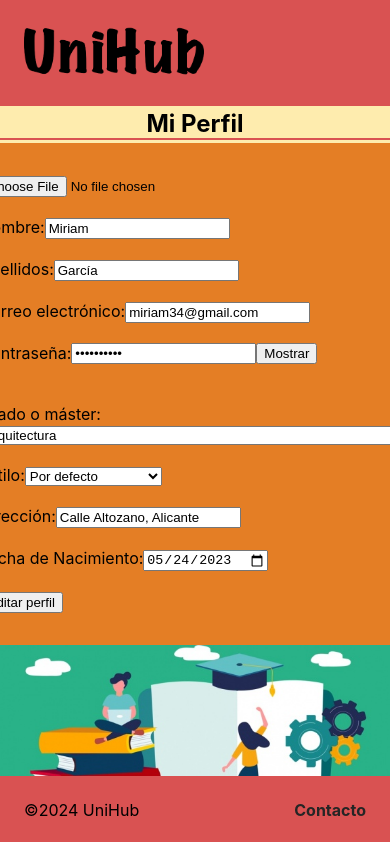
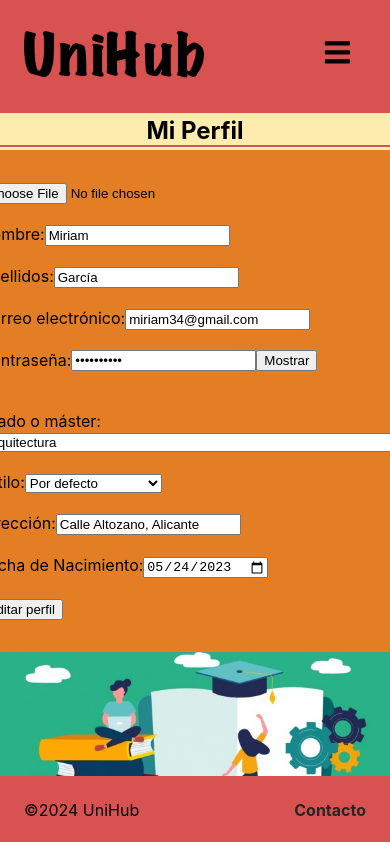
Before and after one commit to Dinastia-Harzu/UniHub, a React (Create React App) app in the folder frontend/unihub/: page / in a window 390 px wide. Shown: the top 842 px of the page. Built offline with nearby package versions, Linux system fonts and the light colour scheme.

Commit message:
NavBar Responsive

```diff
--- a/frontend/unihub/src/App.js
+++ b/frontend/unihub/src/App.js
@@ -1,5 +1,4 @@
 import "./App.css";
-import "./styles/general.css";
 import Header from "./components/commons/Header.js";
 import Inicio from "./components/Inicio.js";
 import Footer from "./components/commons/Footer.js";
--- a/frontend/unihub/src/components/commons/Header.js
+++ b/frontend/unihub/src/components/commons/Header.js
@@ -1,31 +1,83 @@
 import React from 'react';
-import { slide as Menu } from 'react-burger-menu'
+import { useRef } from "react";
+import { FaBars, FaTimes } from "react-icons/fa"
+// import { slide as Menu } from 'react-burger-menu';
+
+import "../../styles/general.css";
+import "../../styles/header.css";
+
 
 export default function Header() {
+  const navRef = useRef();
+
+  const showNavbar = () => {
+    navRef.current.classList.toggle("responsive_nav");
+  }
+
   return (
     <header>
-      <div className="navbar">
       <div className="container1">
         <a href="/">
           <img className='logotipo' src="assets/Tiny_Logo.PNG" alt="logo" />
         </a>
       </div>
-        <Menu pageWrapId={"page-wrap"} left>
-          <div class="container2">
-            <ul className="navbar-menu">
-              <li className="navbar-item"><a href="/">Inicio</a></li>
-              <li className="navbar-item"><a href="/descubrir">Descubrir</a></li>
-              <li className="navbar-item"><a href="/buscar">Buscar</a></li>
-            </ul>
+      <nav ref={navRef}>
+        <div className="container2">
+          <a href="/" className="navbar-item">Inicio</a>
+          <a href="/descubrir" className="navbar-item">Descubrir</a>
+          <a href="/buscar" className="navbar-item">Buscar</a>
         </div>
-          <div class="container3">
         <div className="navbar-buttons">
           <a className="btn btn-secondary" href="/login">Identificarse</a>
           <a className="btn btn-primary" href="/signup">Registrarse</a>
         </div>
-          </div>
-        </Menu>
-      </div>
+        <button className='nav-btn nav-close-btn' onClick={showNavbar}>
+          <FaTimes />
+        </button>
+      </nav>
+      <button className='nav-btn' onClick={showNavbar}>
+        <FaBars />
+      </button>
     </header>
   );
 }
+// <header>
+//   {screenWidth <= 475 ? (
+//     <Menu pageWrapId={"page-wrap"} left>
+//       <div className="container2">
+//         <ul className="navbar-menu">
+// <li className="navbar-item"><a href="/">Inicio</a></li>
+// <li className="navbar-item"><a href="/descubrir">Descubrir</a></li>
+// <li className="navbar-item"><a href="/buscar">Buscar</a></li>
+//         </ul>
+//       </div>
+//       <div className="container3">
+//         <div className="navbar-buttons">
+//           <a className="btn btn-secondary" href="/login">Identificarse</a>
+//           <a className="btn btn-primary" href="/signup">Registrarse</a>
+//         </div>
+//       </div>
+//     </Menu>
+//   ) : (
+//     <div className="navbar">
+//       <div className="container1">
+//         <a href="/">
+//           <img className='logotipo' src="assets/Tiny_Logo.PNG" alt="logo" />
+//         </a>
+//       </div>
+//       <div class="container2">
+//         <ul className="navbar-menu">
+//           <li className="navbar-item"><a href="/">Inicio</a></li>
+//           <li className="navbar-item"><a href="/descubrir">Descubrir</a></li>
+//           <li className="navbar-item"><a href="/buscar">Buscar</a></li>
+//         </ul>
+//       </div>
+//       <div className="container3">
+//         <div className="navbar-buttons">
+//           <a className="btn btn-secondary" href="/login">Identificarse</a>
+//           <a className="btn btn-primary" href="/signup">Registrarse</a>
+//         </div>
+//       </div>
+//     </div>
+//   )}
+// </header>
--- /dev/null
+++ b/frontend/unihub/src/styles/header.css
@@ -0,0 +1,99 @@
+@import url("paleta-normal.css");
+
+header {
+  display: flex;
+  align-items: center;
+  justify-content: space-between;
+  background-color: var(--color-bg-2);
+  color: var(--color-text);
+  padding: 1.5em;
+}
+
+header .nav-btn {
+  padding: .5em;
+  cursor: pointer;
+  background-color: transparent;
+  border: none;
+  outline: none;
+  visibility: hidden;
+  opacity: 0;
+  font-size: 1.8em;
+}
+
+nav {
+  display: flex;
+  justify-content: space-between;
+  align-items: center;
+  width: 100%;
+}
+
+nav .navbar-buttons {
+  width: 33%;
+  display: flex;
+  justify-content: end;
+  align-items: center;
+}
+
+nav .container2 {
+  flex-grow: 1;
+  display: flex;
+  justify-content: end;
+}
+
+@media only screen and (max-width: 970px) {
+  header .nav-btn {
+    visibility: visible;
+    opacity: 1;
+  }
+
+  header nav {
+    position: fixed;
+    top: 0;
+    left: 0;
+    height: 100%;
+    width: 100%;
+    display: flex;
+    align-items: center;
+    justify-content: center;
+    flex-direction: column;
+    gap: .5em;
+    background-color: var(--color-bg-2);
+    transition: 1s;
+    transform: translateY(-100vh);
+  }
+
+  header .responsive_nav {
+    transform: none;
+  }
+
+  nav .nav-close-btn {
+    position: absolute;
+    top: 1em;
+    right: 1em;
+  }
+
+  nav a {
+    font-size: 1.5em;
+  }
+
+  nav .container2 {
+    display: flex;
+    flex-direction: column;
+    justify-content: center;
+    gap: 1.5em;
+    height: fit-content;
+    flex-grow: 0;
+  }
+
+  nav .navbar-buttons {
+    padding: 1em;
+    width: fit-content;
+    height: fit-content;
+    display: flex;
+    flex-direction: column;
+    justify-content: center;
+    align-items: center;
+    font-size: 1.2em;
+  }
+
+}
--- a/package.json
+++ b/package.json
@@ -6,6 +6,7 @@
     "moment": "^2.30.1",
     "mysql": "^2.18.1",
     "oas3-tools": "^2.2.3",
+    "react-icons": "^5.2.0",
     "react-scripts": "^5.0.1"
   }
 }
```
Also changed, not shown: 1 other file (tests, documents, lock files or other folders). Lines whose indentation alone changed are shown as unchanged.
